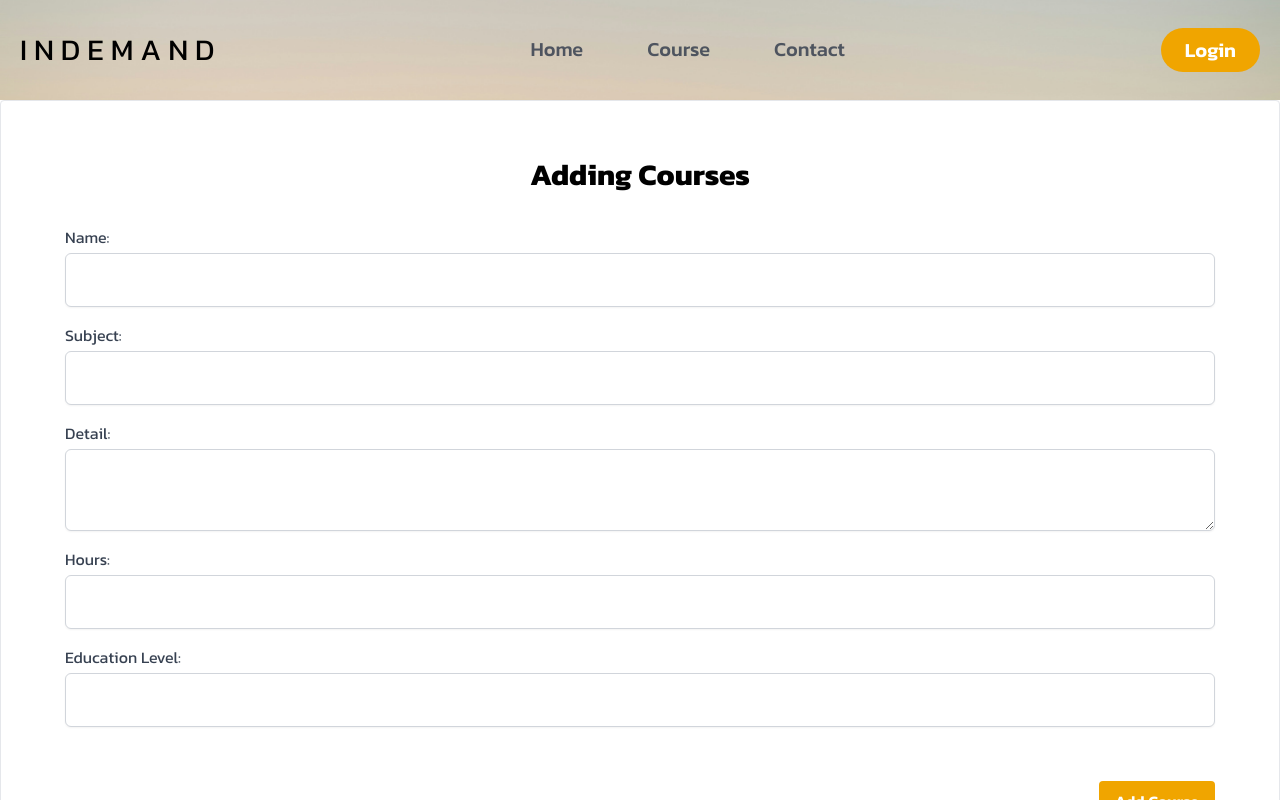
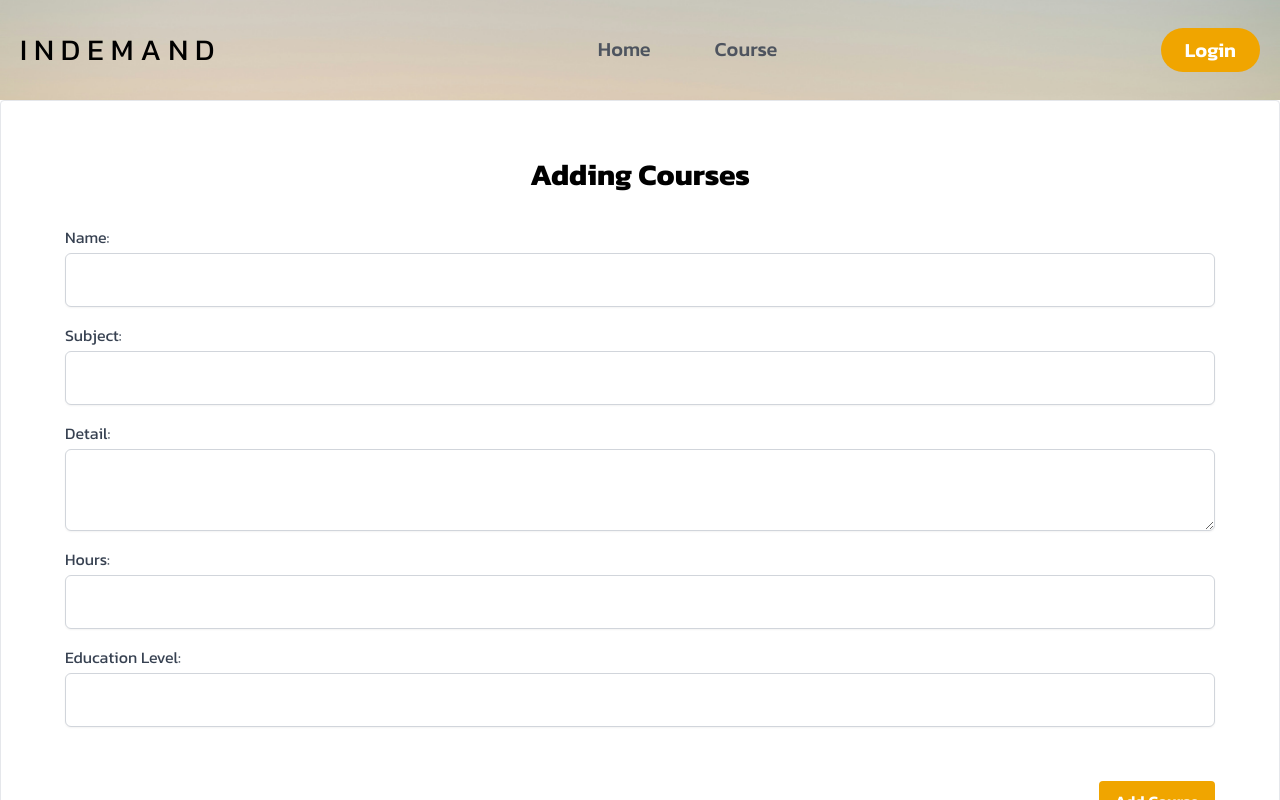
Before and after one commit to phuparu/indemand, a React (Vite) app in the folder Frontend/: page /admin/course in a window 1280 px wide. Shown: the top 800 px of the page. Built offline with nearby package versions, Linux system fonts and the light colour scheme; no server answers.

Commit message:
Update Header.jsx

```diff
--- a/Frontend/src/components/Header/Header.jsx
+++ b/Frontend/src/components/Header/Header.jsx
@@ -14,10 +14,6 @@ const userNavLinks = [
     path: "/user/booking",
     display: "Booking",
   },
-  {
-    path: "/contact",
-    display: "Contact",
-  },
 ];
 
 const tutorNavLinks = [
@@ -28,10 +24,6 @@ const tutorNavLinks = [
   {
     path: "/tutor/time",
     display: "Time attendance",
-  },
-  {
-    path: "/contact",
-    display: "Contact",
   },
 ];
 
@@ -54,10 +46,6 @@ const guestNavLinks = [
   {
     path: "/course",
     display: "Course",
-  },
-  {
-    path: "/contact",
-    display: "Contact",
   },
 ];
 
```
